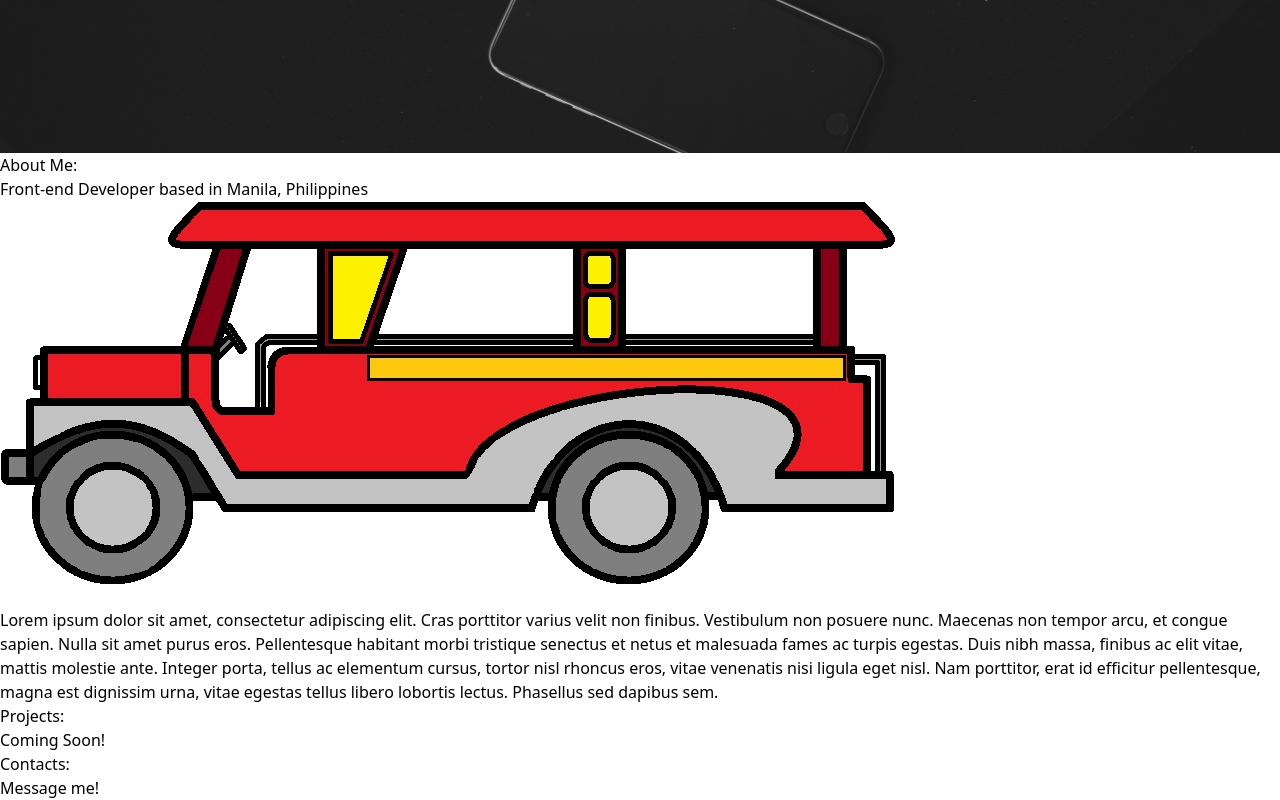
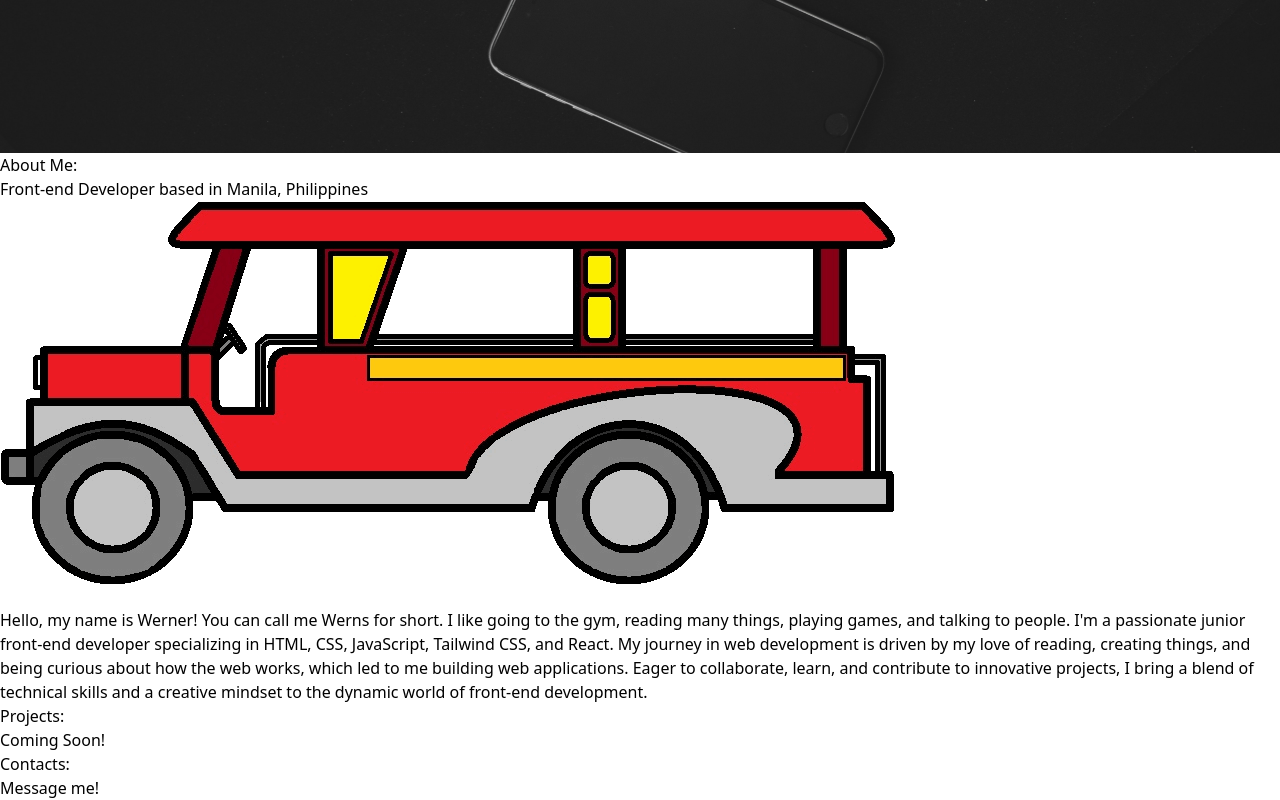
Before and after one commit to WrnerM/personal-portfolio, a React (Vite) app: page / in a window 1280 px wide. Shown: the part 6884-7684 px from the top of the page. Built offline with nearby package versions, Linux system fonts and the light colour scheme.

Commit message:
edited about me, added personalization

```diff
--- a/src/components/About.jsx
+++ b/src/components/About.jsx
@@ -23,16 +23,15 @@ const About = () => {
           </h2>
           <br />
           <p>
-            Lorem ipsum dolor sit amet, consectetur adipiscing elit. Cras
-            porttitor varius velit non finibus. Vestibulum non posuere nunc.
-            Maecenas non tempor arcu, et congue sapien. Nulla sit amet purus
-            eros. Pellentesque habitant morbi tristique senectus et netus et
-            malesuada fames ac turpis egestas. Duis nibh massa, finibus ac elit
-            vitae, mattis molestie ante. Integer porta, tellus ac elementum
-            cursus, tortor nisl rhoncus eros, vitae venenatis nisi ligula eget
-            nisl. Nam porttitor, erat id efficitur pellentesque, magna est
-            dignissim urna, vitae egestas tellus libero lobortis lectus.
-            Phasellus sed dapibus sem.
+            Hello, my name is Werner! You can call me Werns for short. I like
+            going to the gym, reading many things, playing games, and talking to
+            people. I'm a passionate junior front-end developer specializing in
+            HTML, CSS, JavaScript, Tailwind CSS, and React. My journey in web
+            development is driven by my love of reading, creating things, and
+            being curious about how the web works, which led to me building web
+            applications. Eager to collaborate, learn, and contribute to
+            innovative projects, I bring a blend of technical skills and a
+            creative mindset to the dynamic world of front-end development.
           </p>
         </div>
       </section>
--- a/src/components/Contact.jsx
+++ b/src/components/Contact.jsx
@@ -2,10 +2,10 @@ import React from "react";
 
 const Contact = () => {
   return (
-    <div>
-      Contacts:
+    <section className="flex justify-center">
+      <p>Contacts:</p>
       <p>Message me!</p>
-    </div>
+    </section>
   );
 };
 
--- a/src/components/Projects.jsx
+++ b/src/components/Projects.jsx
@@ -2,10 +2,10 @@ import React from "react";
 
 const Projects = () => {
   return (
-    <div>
-      Projects:
+    <section className="flex justify-center">
+      <p>Projects:</p>
       <p>Coming Soon!</p>
-    </div>
+    </section>
   );
 };
 
```
